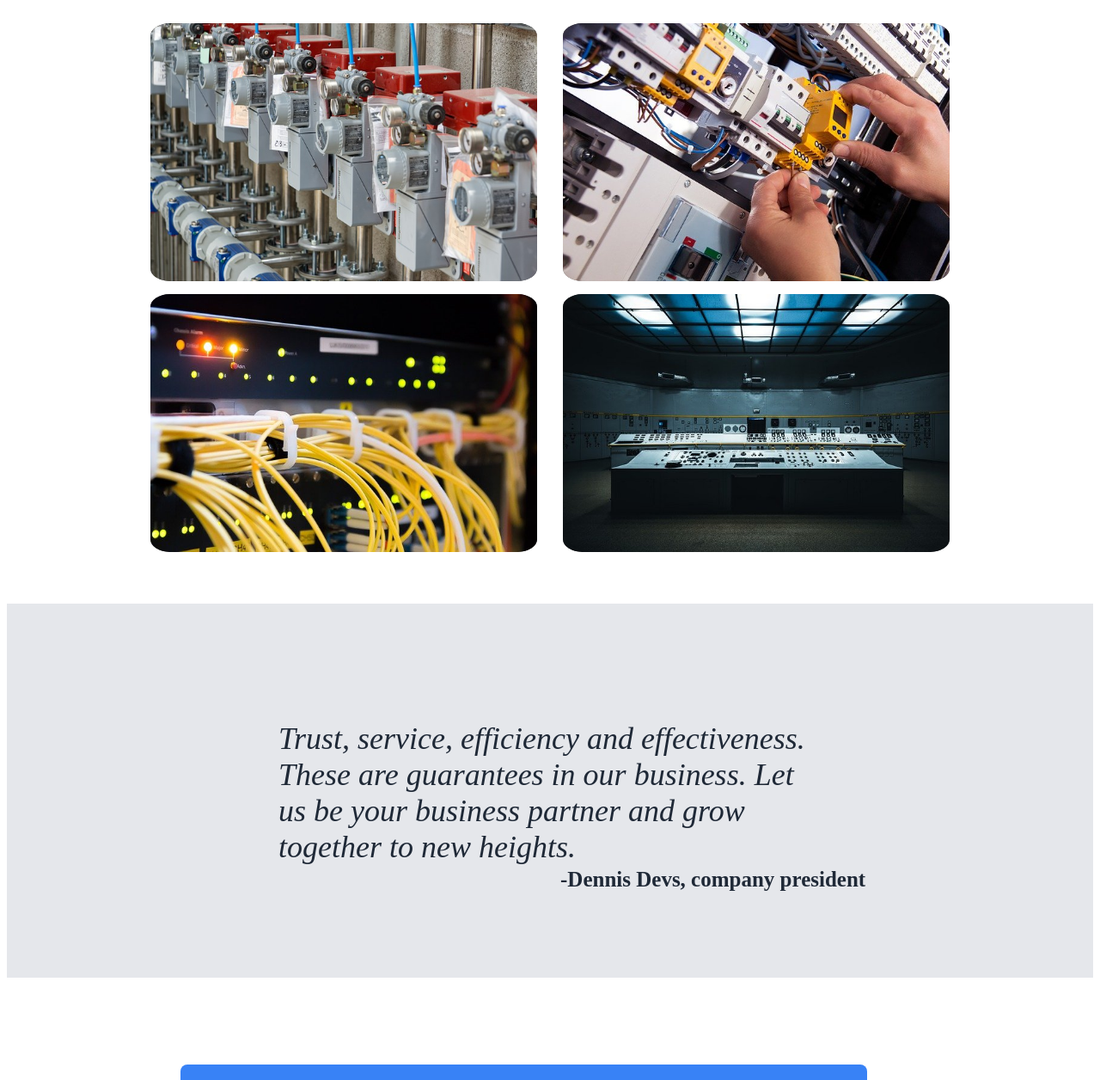
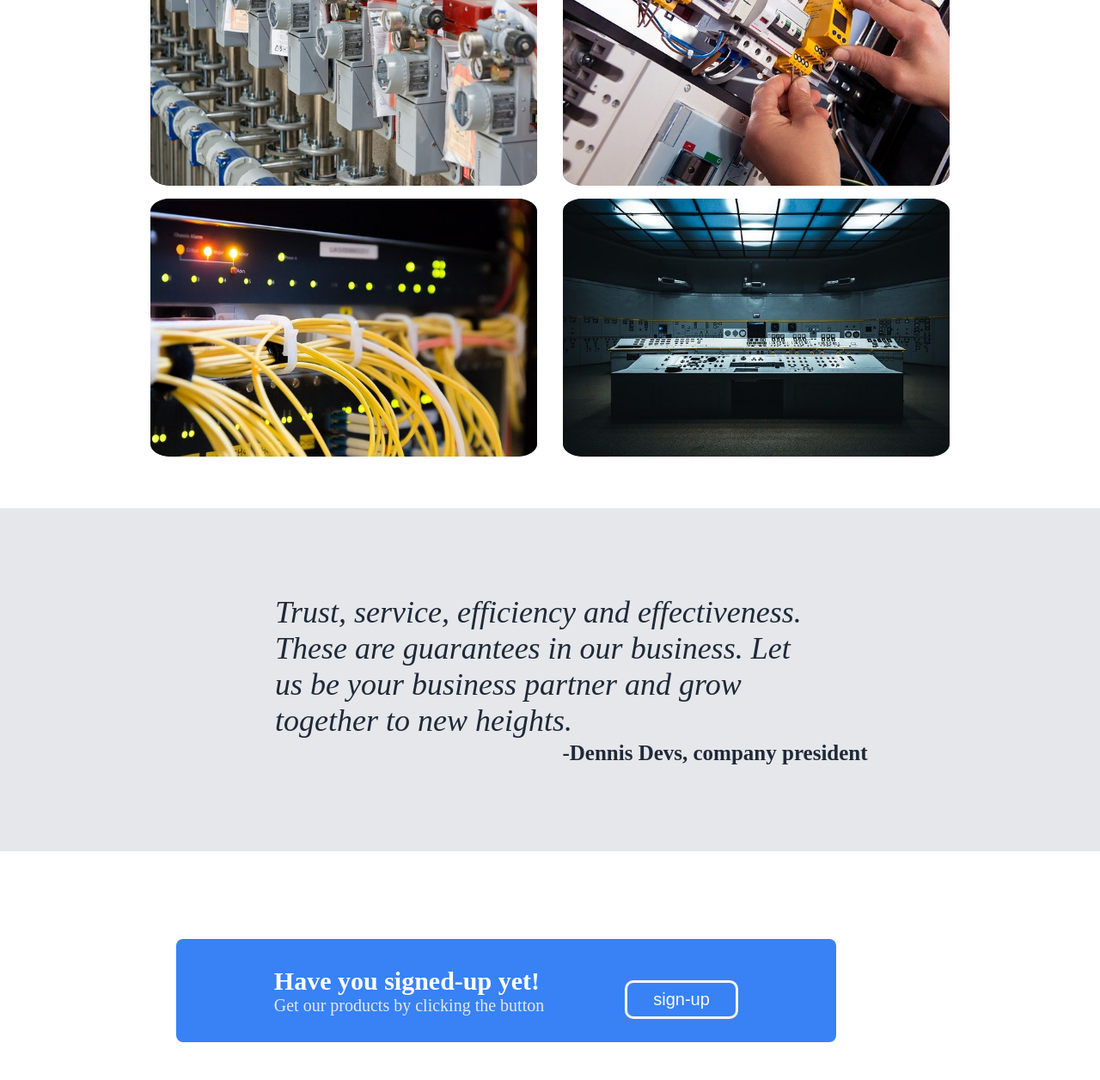
Before and after one commit to Dennis-devs/Landing_page, a plain HTML site: page index.html in a window 1280 px wide. Shown: the part 696-1952 px from the top of the page at 86% size. Drawn offline with Linux system fonts and the light colour scheme.

Commit message:
Edit style.css

```diff
--- a/index.html
+++ b/index.html
@@ -11,7 +11,7 @@
     <div class="top"><div class="header"><div>
         <h1><em>E-Group</em></h1>
     </div>
-    <div class="links"><a href="#" class="linkhead">About</a><a href="#" class="linkhead">Portfolio</a><a href="#" class="linkhead">Contact</a></div>
+    <div class="links"><a href="#" class="linkhead">About</a><a href="#pagez" class="linkhead">Portfolio</a><a href="#click" class="linkhead">Contact</a></div>
     </div>
     <div class="header2">
         <div class="intro"><h1 class="salute">This is a Company Website</h1>
@@ -21,7 +21,7 @@
         <button class="press">sign-up</button></div>
         <div class="fkimage"><img src="Images/iot.png" alt="Interconnectivity"></div></div>
     </div>
-    <div class="pagez">
+    <div class="pagez" id="pagez">
         <h2>These are some of our past projects</h2>
         <div class="fkimages">
             <div class="rowz"><img class="fkimagez" src="Images/Instruments.jpg" alt="Instruments">
@@ -34,7 +34,7 @@
         <p>Trust, service, efficiency and effectiveness. These are guarantees in our business. Let us be your business partner and grow together to new heights.</p>
         <div class="quotee"> -Dennis Devs, company president</div>
     </div>
-    <div class="click">
+    <div class="click" id="click">
         <div class="comment"><h3>Have you signed-up yet!</h3>
         <p>Get our products by clicking the button</p></div>
         <div><button class="press">sign-up</button></div>
--- a/style.css
+++ b/style.css
@@ -1,3 +1,9 @@
+*{
+    box-sizing: border-box;
+    margin: 0px;
+    padding: 0px;
+}
+
 .header{
     display: flex;
     justify-content: space-around;
@@ -32,6 +38,7 @@
 .intro{
     display: flex;
     flex-direction: column;
+    justify-content: space-evenly;
     width: 40%;
 }
 .press{
@@ -43,6 +50,7 @@
     border: none;
     font-size: 20px;
     cursor: pointer;
+    margin-top: 20px;
 }
 .click .press:hover{
     background-color: #F9FAF8;
```
